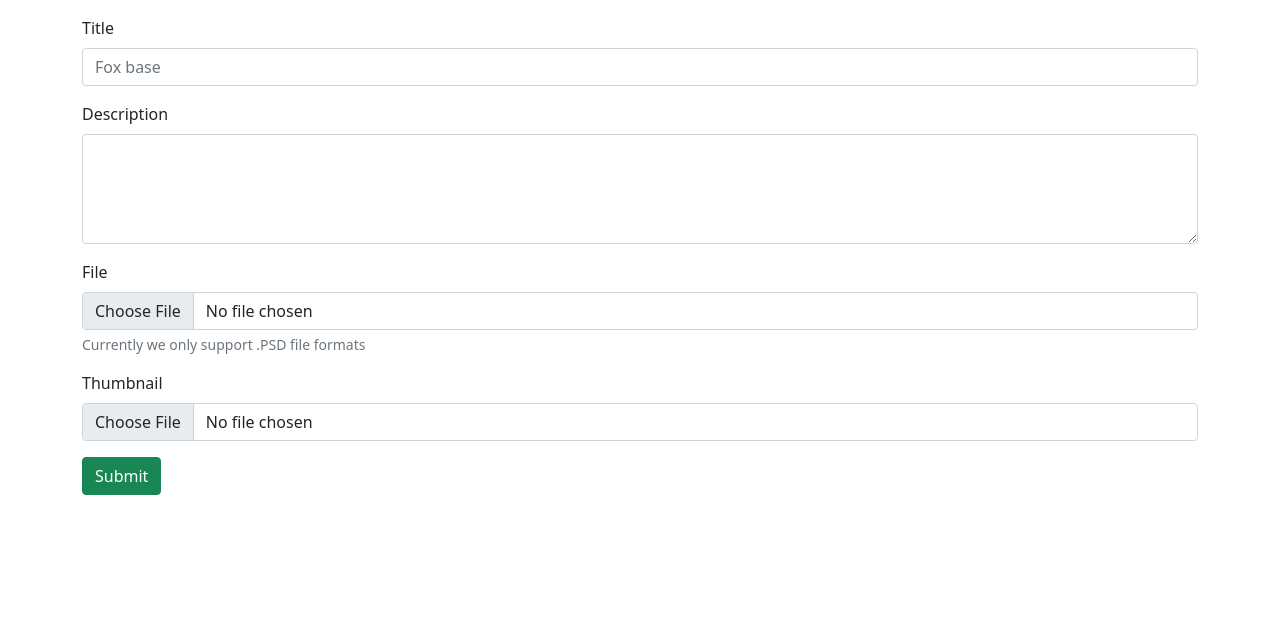
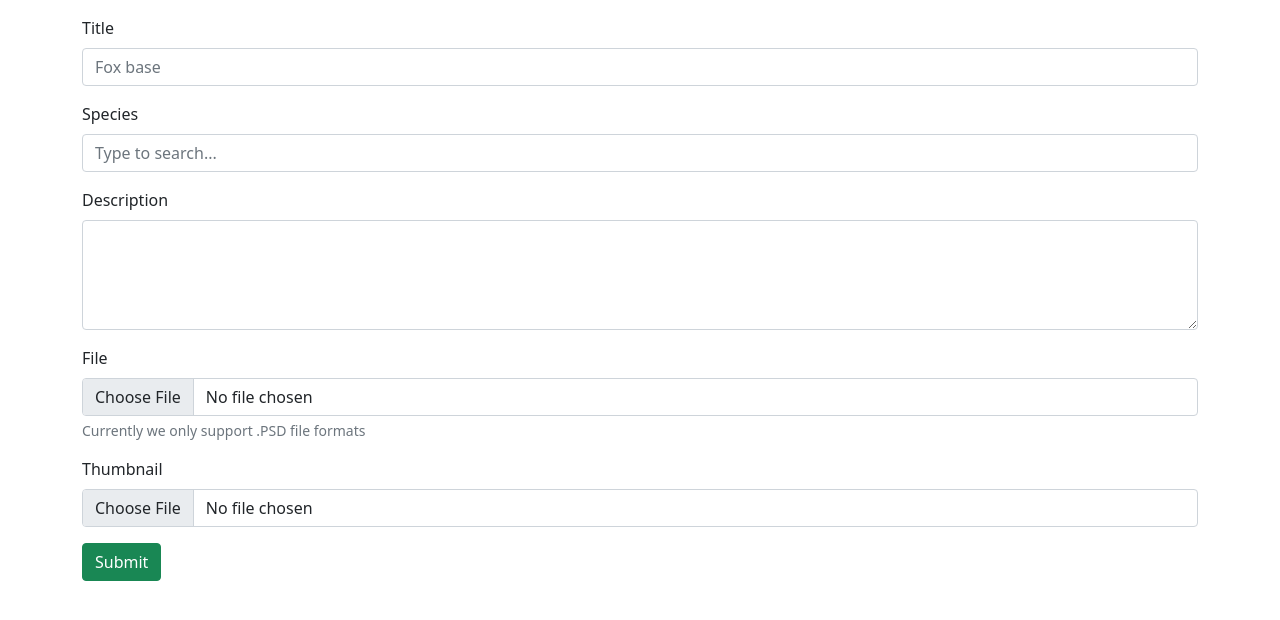
Before and after one commit to RatPlushie/Alter, a Django app: page /upload/ in a window 1280 px wide. Shown: the part 56-676 px from the top of the page. Run offline with Django 3.2, Linux system fonts and the light colour scheme; data that the repository does not hold is empty.

Commit message:
added species search to upload page

```diff
--- a/alter/alter_app/templates/alter_app/upload.html
+++ b/alter/alter_app/templates/alter_app/upload.html
@@ -3,19 +3,30 @@
 
 <main class="container py-3">
     <form class="">
-        <div class="mb-3">
+        <div id="title" class="mb-3">
             <label for="InputTitle" class="form-label">Title</label>
 
             <input type="text" class="form-control" id="InputTitle" aria-describedby="titleHelp" placeholder="Fox base">
         </div>
 
-        <div class="mb-3">
+        <div id="species" class="mb-3">
+            <label for="speciesDataList" class="form-label">Species</label>
+                <input class="form-control" list="datalistOptions" id="speciesDataList" placeholder="Type to search...">
+
+                <datalist id="datalistOptions">
+                    {% for species in species_list %}
+                    <option value="{{ species.name }}">
+                    {% endfor %}
+                </datalist>
+        </div>
+
+        <div id="description" class="mb-3">
             <label for="InputDescription" class="form-label">Description</label>
 
             <textarea class="form-control" id="InputDescription" rows="4"></textarea>
         </div>
 
-        <div class="mb-3">
+        <div id="file" class="mb-3">
             <label for="InputImage" class="form-label">File</label>
 
             <input type="file" class="form-control" id="InputImage" aria-describedby="imageHelp">
@@ -23,7 +34,7 @@
             <div id="imageHelp" class="form-text">Currently we only support .PSD file formats</div>
         </div>
 
-        <div class="mb-3">
+        <div id="Thumbnail" class="mb-3">
             <label for="InputThumbnail" class="form-label">Thumbnail</label>
 
             <input type="file" class="form-control" id="InputThumbnail" aria-describedby="thumbnailHelp">
--- a/alter/alter_app/views.py
+++ b/alter/alter_app/views.py
@@ -1,5 +1,6 @@
 from django.shortcuts import render
 from .forms import RegistrationForm
+from .models import Species
 from psd_tools import PSDImage
 from io import BytesIO
 import base64
@@ -11,7 +12,12 @@ def index(request):
 
 # Upload Page
 def upload(request):
-    return render(request, 'alter_app/upload.html')
+    # Querying DB for existing species
+    species_list = Species.objects.all().order_by('name')
+
+    # Passing context to renderer
+    context = {'species_list': species_list}
+    return render(request, 'alter_app/upload.html', context)
 
 # Login Page
 def login(request):
```
Also changed, not shown: README.md.
